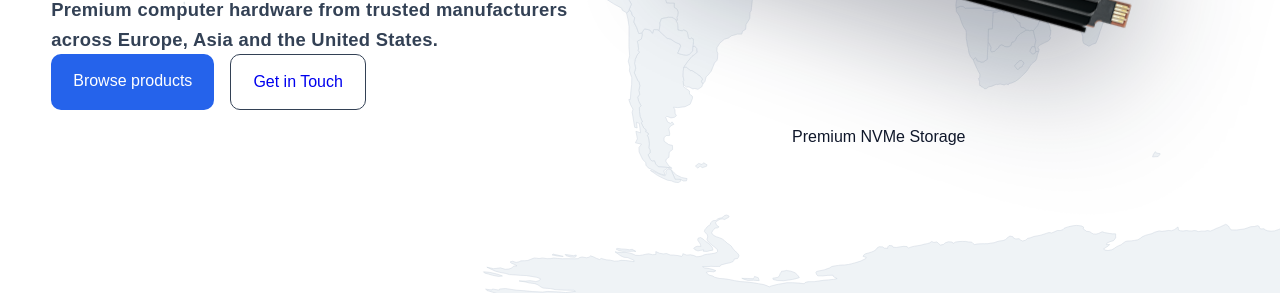
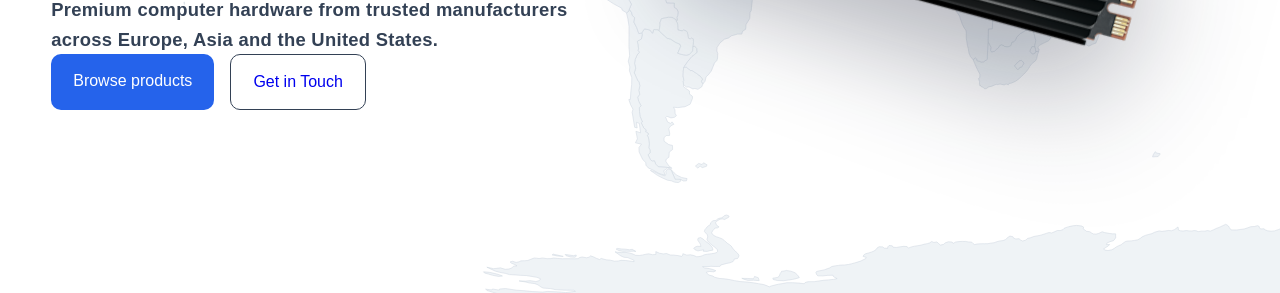
Before and after one commit to andrejaleksenko-coder/riscan.no, a website: page public/index.html in a window 1280 px wide. Shown: the part 537-830 px from the top of the page. Drawn offline with Linux system fonts and the light colour scheme; no server answers.

Commit message:
Remove SSD hero label

```diff
--- a/public/index.html
+++ b/public/index.html
@@ -71,11 +71,11 @@
 <img
   class="hero-ssd"
   src="/images/hero/crucial-t705.png"
-  alt="Premium NVMe Storage"
+
 />
 
     <div class="hero-product-label">
-        Premium NVMe Storage
+
     </div>
 </div>
 
```
